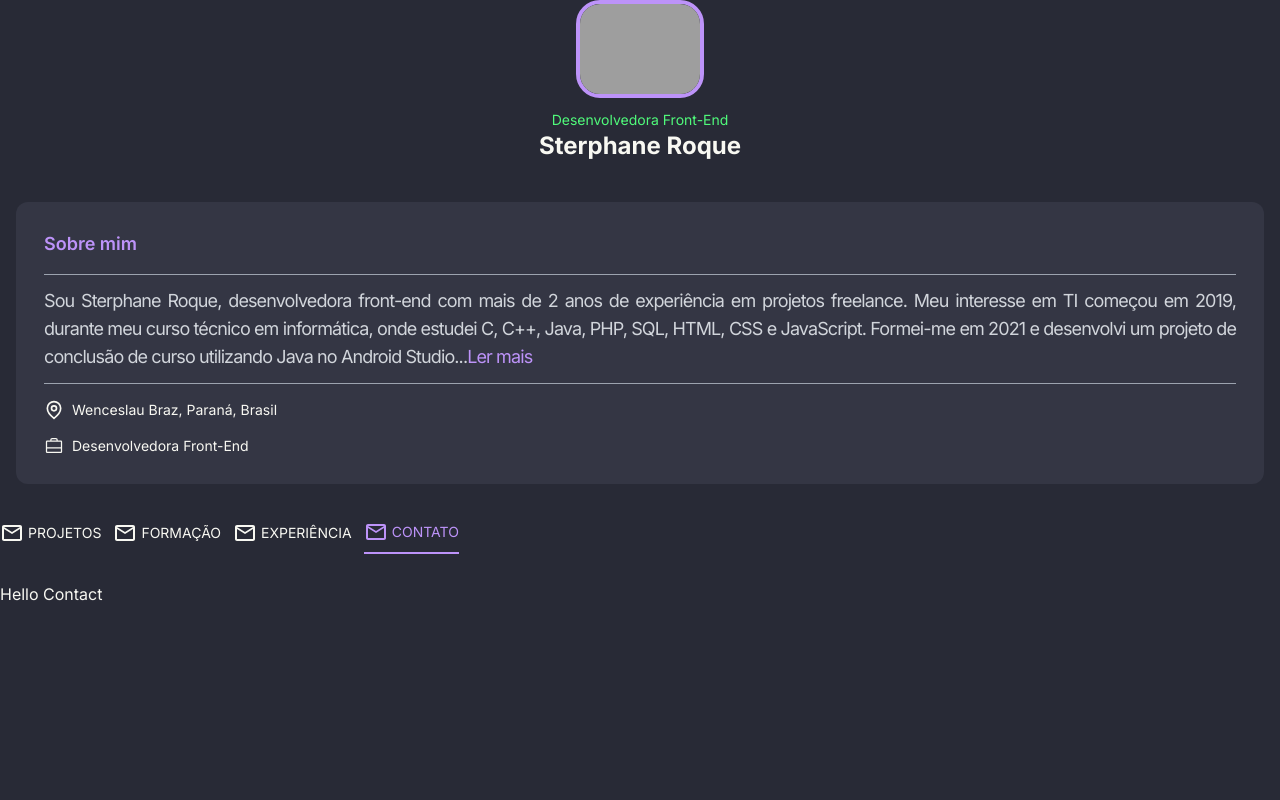
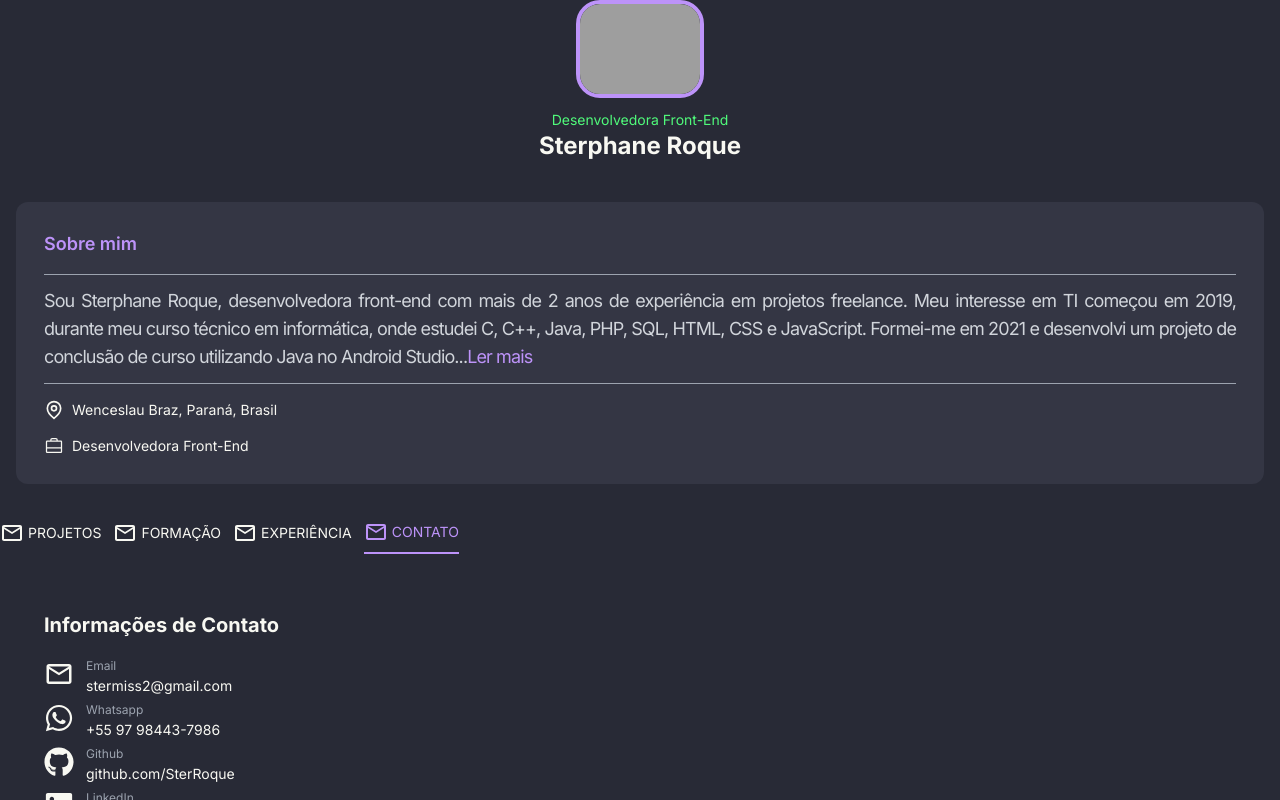
Before and after one commit to SterRoque/meu-portifolio, a Next.js app: page / in a window 1280 px wide. Both pictures are taken after a click on the link "CONTATO". Shown: the top 800 px of the page. Built offline with nearby package versions, Linux system fonts and the light colour scheme; grey boxes are pictures that could not be loaded.

Commit message:
feat: contact section

```diff
--- a/package.json
+++ b/package.json
@@ -9,6 +9,7 @@
     "lint": "next lint"
   },
   "dependencies": {
+    "@emailjs/browser": "^4.4.1",
     "next": "14.2.5",
     "react": "^18",
     "react-dom": "^18",
--- a/src/components/NavSections/Contact.tsx
+++ b/src/components/NavSections/Contact.tsx
@@ -1,3 +1,126 @@
+import { useRef } from 'react';
+import { FaGithub, FaLinkedin, FaWhatsapp } from 'react-icons/fa';
+import { MdOutlineMailOutline } from 'react-icons/md';
+import emailjs from '@emailjs/browser';
+
 export function Contact() {
-   return <div>Hello Contact</div>;
+   const form = useRef<HTMLFormElement>(null);
+
+   const sendEmail = (e: any) => {
+      e.preventDefault();
+
+      emailjs
+         .sendForm(
+            process.env.NEXT_PUBLIC_SERVICE_ID!,
+            process.env.NEXT_PUBLIC_TEMPLATE_ID!,
+            form.current!,
+            {
+               publicKey: process.env.NEXT_PUBLIC_KEY!,
+            },
+         )
+         .then(
+            () => {
+               console.log('SUCCESS!');
+            },
+            (error) => {
+               console.log('FAILED...', error.text);
+            },
+         );
+   };
+
+   console.log(process.env.NEXT_PUBLIC_TEMPLATE_ID);
+
+   return (
+      <div>
+         <div className='mx-4 p-7 '>
+            <h1 className='font-bold text-[20px] mb-3'>
+               Informações de Contato
+            </h1>
+
+            <div className='flex items-center gap-3'>
+               <MdOutlineMailOutline fontSize={30} />
+               <div>
+                  <span className='text-xs text-gray-400'>Email</span>
+                  <a
+                     href='mailto:stermiss2@gmail.com'
+                     className='text-sm w-fit flex items-center rounded-lg'>
+                     stermiss2@gmail.com
+                  </a>
+               </div>
+            </div>
+            <div className='flex items-center gap-3'>
+               <FaWhatsapp fontSize={30} />
+               <div>
+                  <span className='text-xs text-gray-400'>Whatsapp</span>
+                  <a
+                     href='https://api.whatsapp.com/send/?phone=559784437986&text&type=phone_number&app_absent=0'
+                     target='_blank'
+                     className='text-sm flex items-center '>
+                     +55 97 98443-7986
+                  </a>
+               </div>
+            </div>
+            <div className='flex items-center gap-3'>
+               <FaGithub fontSize={30} />
+               <div>
+                  <span className='text-xs text-gray-400'>Github</span>
+                  <a
+                     href='https://github.com/SterRoque'
+                     target='_blank'
+                     className='text-sm flex items-center '>
+                     github.com/SterRoque
+                  </a>
+               </div>
+            </div>
+            <div className='flex items-center gap-3'>
+               <FaLinkedin fontSize={30} />
+               <div>
+                  <span className='text-xs text-gray-400'>LinkedIn</span>
+                  <a
+                     href='https://www.linkedin.com/in/sterphanevitoria'
+                     target='_blank'
+                     className='text-sm flex items-center '>
+                     linkedin.com/sterphanevitoria
+                  </a>
+               </div>
+            </div>
+         </div>
+
+         <form
+            ref={form}
+            onSubmit={sendEmail}
+            className='flex flex-col gap-2 mx-4 bg-gray-custom p-7 rounded-xl'>
+            <h2 className='font-bold text-[20px]'>Envie-me uma mensagem</h2>
+            <input
+               type='text'
+               placeholder='Seu nome'
+               name='from_name'
+               className='bg-transparent border-b-2 border-b-gray-300 focus:outline-none py-2'
+            />
+            <input
+               type='email'
+               placeholder='Seu email'
+               name='email'
+               className='bg-transparent border-b-2 border-b-gray-300 focus:outline-none py-2'
+            />
+            <input
+               type='text'
+               placeholder='Escreva o assunto que deseja conversar'
+               name='subject'
+               className='bg-transparent border-b-2 border-b-gray-300 focus:outline-none py-2'
+            />
+            <textarea
+               name='message'
+               placeholder='Escreva sua mensagem'
+               rows={5}
+               className='bg-transparent mt-2 border-2 border-b-gray-300 focus:outline-none py-2 rounded-md resize-none'></textarea>
+
+            <button
+               type='submit'
+               className='bg-primary p-4 py-2 rounded-md'>
+               Enviar
+            </button>
+         </form>
+      </div>
+   );
 }
```
Also changed, not shown: 2 other files (tests, documents, lock files or other folders).
